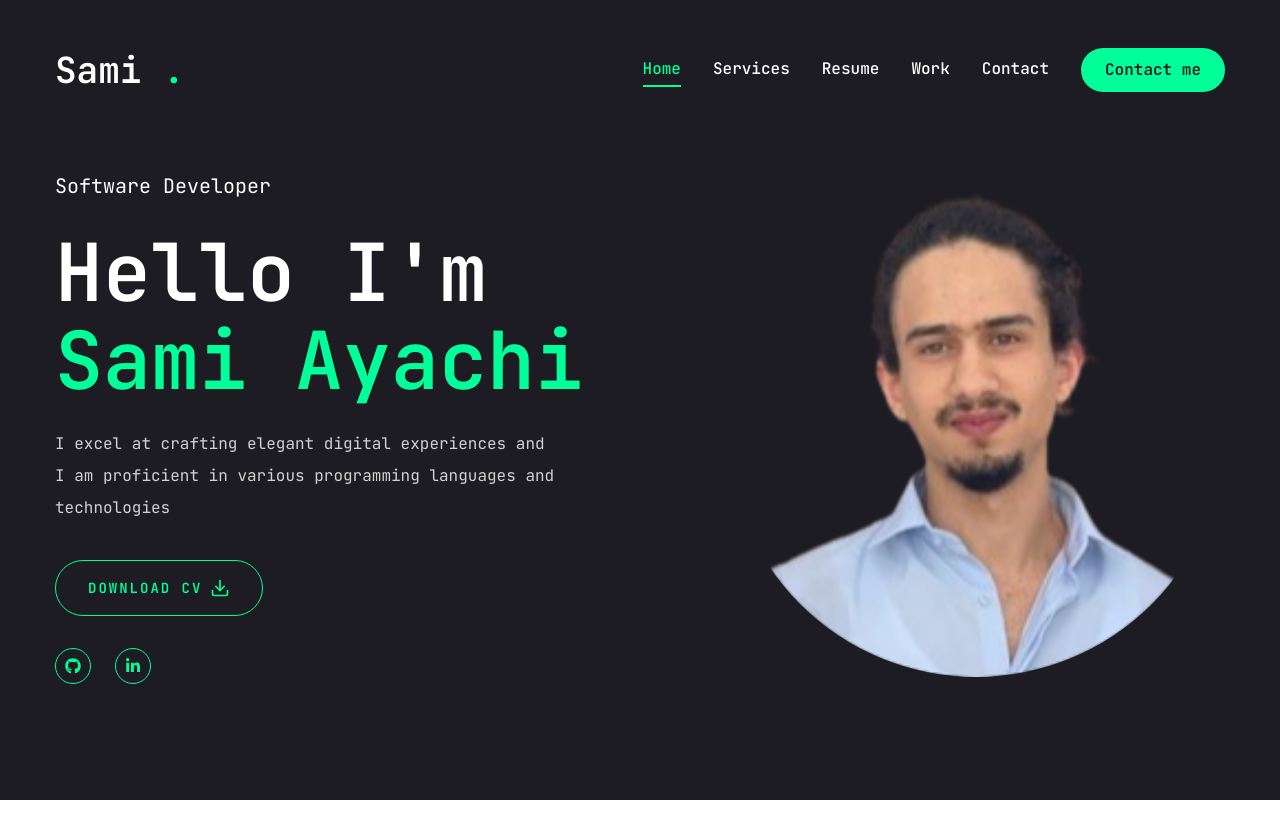
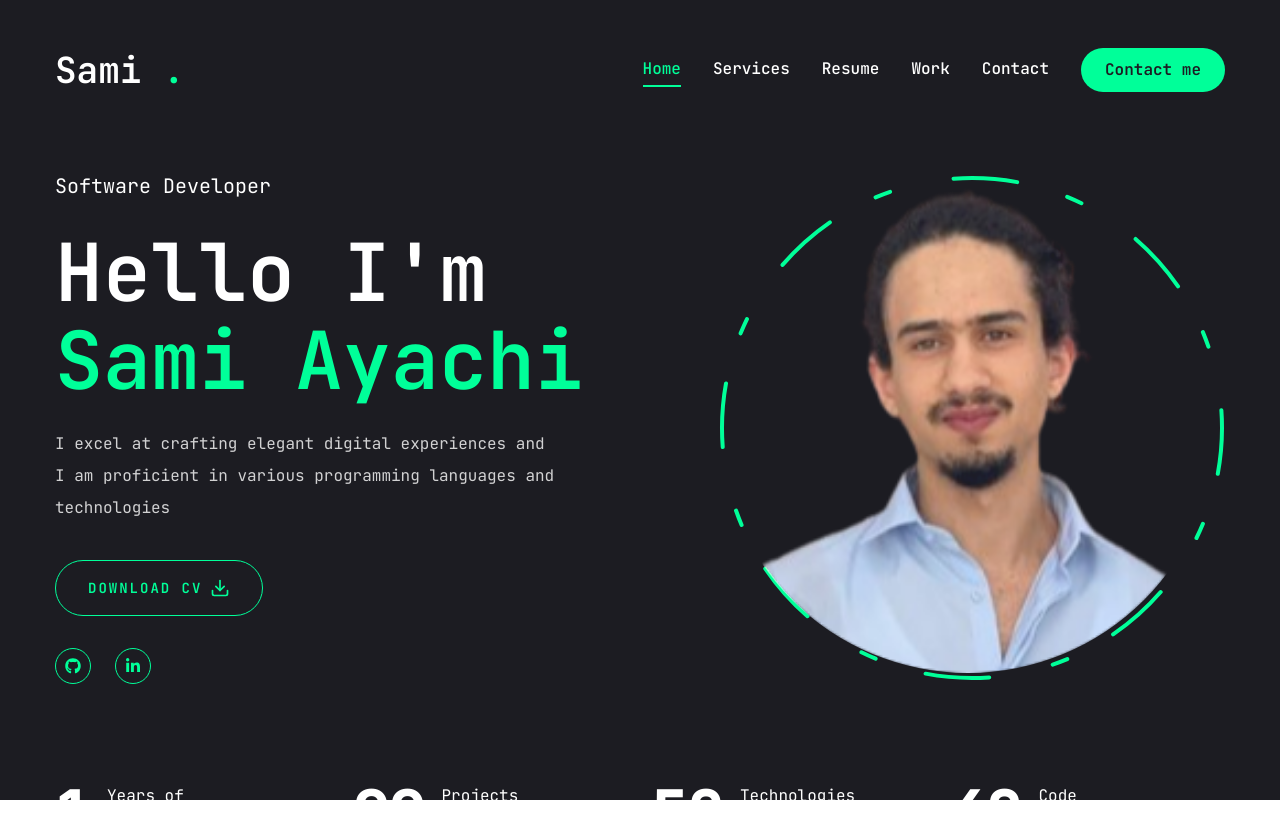
Before and after one commit to sami561/Portfolio, a Next.js app: page / in a window 1280 px wide. Shown: the top 838 px of the page. Before the commit the page ends 800 px from the top, so only its background shows below. Built offline with nearby package versions, Linux system fonts and the light colour scheme.

Commit message:
finsh  home page

```diff
--- a/app/page.tsx
+++ b/app/page.tsx
@@ -1,5 +1,6 @@
 import Photo from "@/components/Photo";
 import Socials from "@/components/Socials";
+import Stats from "@/components/Stats";
 import { Button } from "@/components/ui/button";
 import React from "react";
 import { FiDownload } from "react-icons/fi";
@@ -39,6 +40,7 @@
           </div>
         </div>
       </div>
+      <Stats />
     </section>
   );
 };
--- a/components/Photo.tsx
+++ b/components/Photo.tsx
@@ -17,7 +17,7 @@
             opacity: 1,
             transition: { delay: 2.4, duration: 0.4, ease: "easeInOut" },
           }}
-          className="w-[298px] h-[294px] xl:w-[498px] xl:h-[498px] mix-blend-lighten rounded-full"
+          className="w-[298px] h-[294px] xl:w-[498px] xl:h-[498px] mix-blend-lighten rounded-full absolute"
         >
           <Image
             src="/assets/photo-modified.png"
@@ -28,6 +28,34 @@
             className="object-contain rounded-full  "
           />
         </motion.div>
+
+        <motion.svg
+          className="w-[302px] h-[302px] xl:w-[506px] xl:h-[506px] "
+          fill="transparent"
+          viewBox="0 0 506 506"
+          xmlns="http://www.w3.org/2000/svg"
+        >
+          <motion.circle
+            cx="253"
+            cy="253"
+            r="250"
+            stroke="#00ff99"
+            strokeWidth="4"
+            strokeLinecap="round"
+            strokeLinejoin="round"
+            initial={{ strokeDasharray: "24 10 0 0" }}
+            animate={{
+              strokeDasharray: ["15 120 25 25", "16 25 92 72", "4 250 22 22"],
+              rotate: [120, 360],
+            }}
+            transition={{
+              duration: 20,
+              ease: "easeInOut",
+              repeat: Infinity,
+              repeatType: "reverse",
+            }}
+          />
+        </motion.svg>
       </motion.div>
     </div>
   );
--- /dev/null
+++ b/components/Stats.tsx
@@ -0,0 +1,56 @@
+"use client";
+import CountUp from "react-countup";
+const stats = [
+  {
+    title: "Years of Experience",
+    count: 1,
+  },
+  {
+    title: "Projects Completed",
+    count: 100,
+  },
+  {
+    title: "Technologies Mastered",
+    count: 50,
+  },
+  {
+    title: "Code commits",
+    count: 40,
+  },
+];
+
+const Stats = () => {
+  return (
+    <section>
+      <div className="container mx-auto">
+        <div className="flex flex-wrap gap-6 max-w-[80px] mx-auto xl:max-w-none ">
+          {" "}
+          {stats.map((item, index) => {
+            return (
+              <div
+                key={index}
+                className="flex-1 flex gap-4 items-center justify-center xl:justify-start"
+              >
+                <CountUp
+                  end={item.count}
+                  duration={5}
+                  delay={2}
+                  className="text-4xl xl:text-6xl font-extrabold"
+                />
+                <span
+                  className={`${
+                    item.title.length < 15 ? "max-w-[100px]" : "max-w-[150px]"
+                  }`}
+                >
+                  {item.title}
+                </span>
+              </div>
+            );
+          })}
+        </div>
+      </div>
+    </section>
+  );
+};
+
+export default Stats;
--- a/package.json
+++ b/package.json
@@ -20,6 +20,7 @@
     "lucide-react": "^0.424.0",
     "next": "14.2.5",
     "react": "^18",
+    "react-countup": "^6.5.3",
     "react-dom": "^18",
     "react-icons": "^5.2.1",
     "tailwind-merge": "^2.4.0",
```
Also changed, not shown: 1 other file (tests, documents, lock files or other folders).
